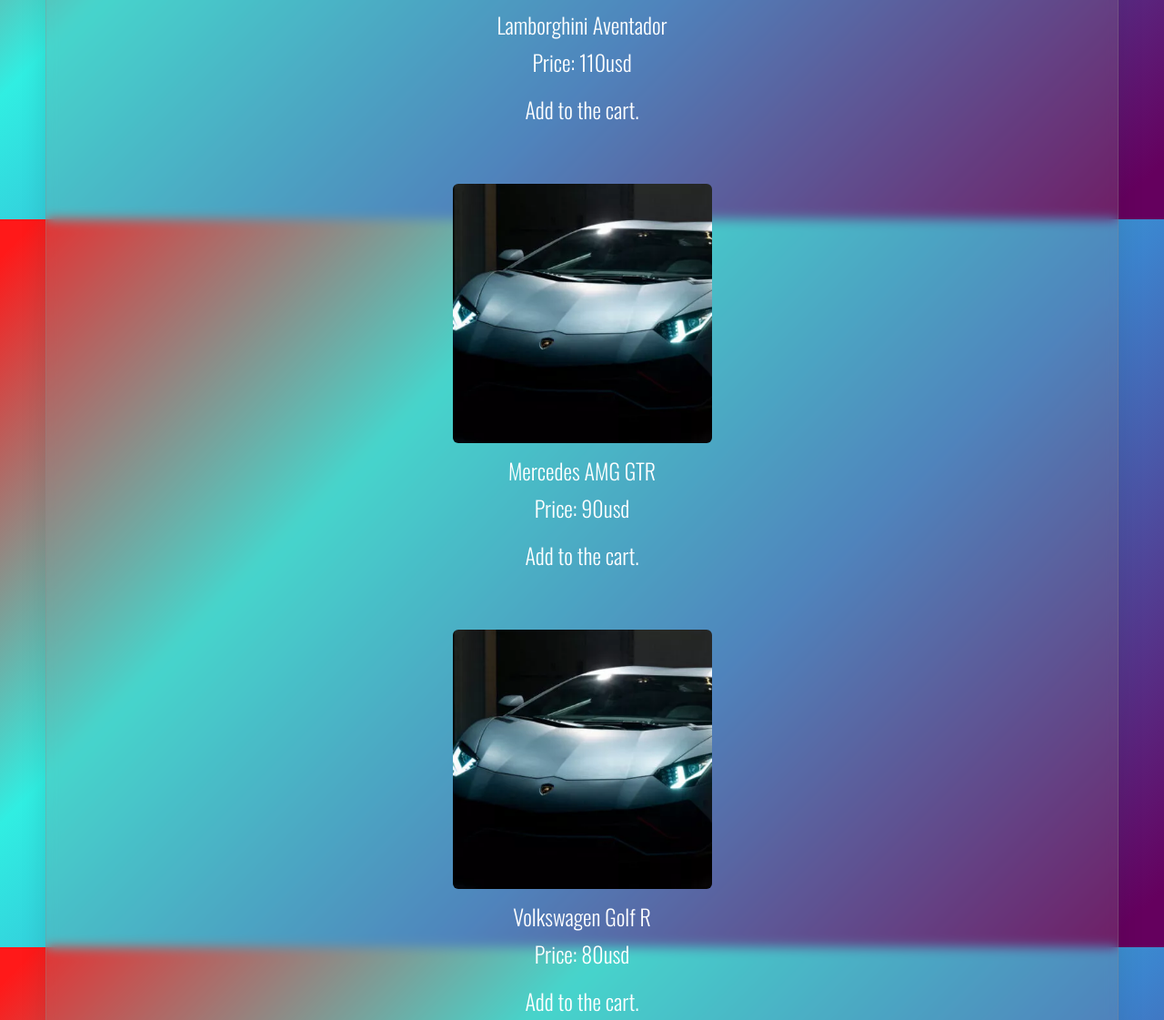
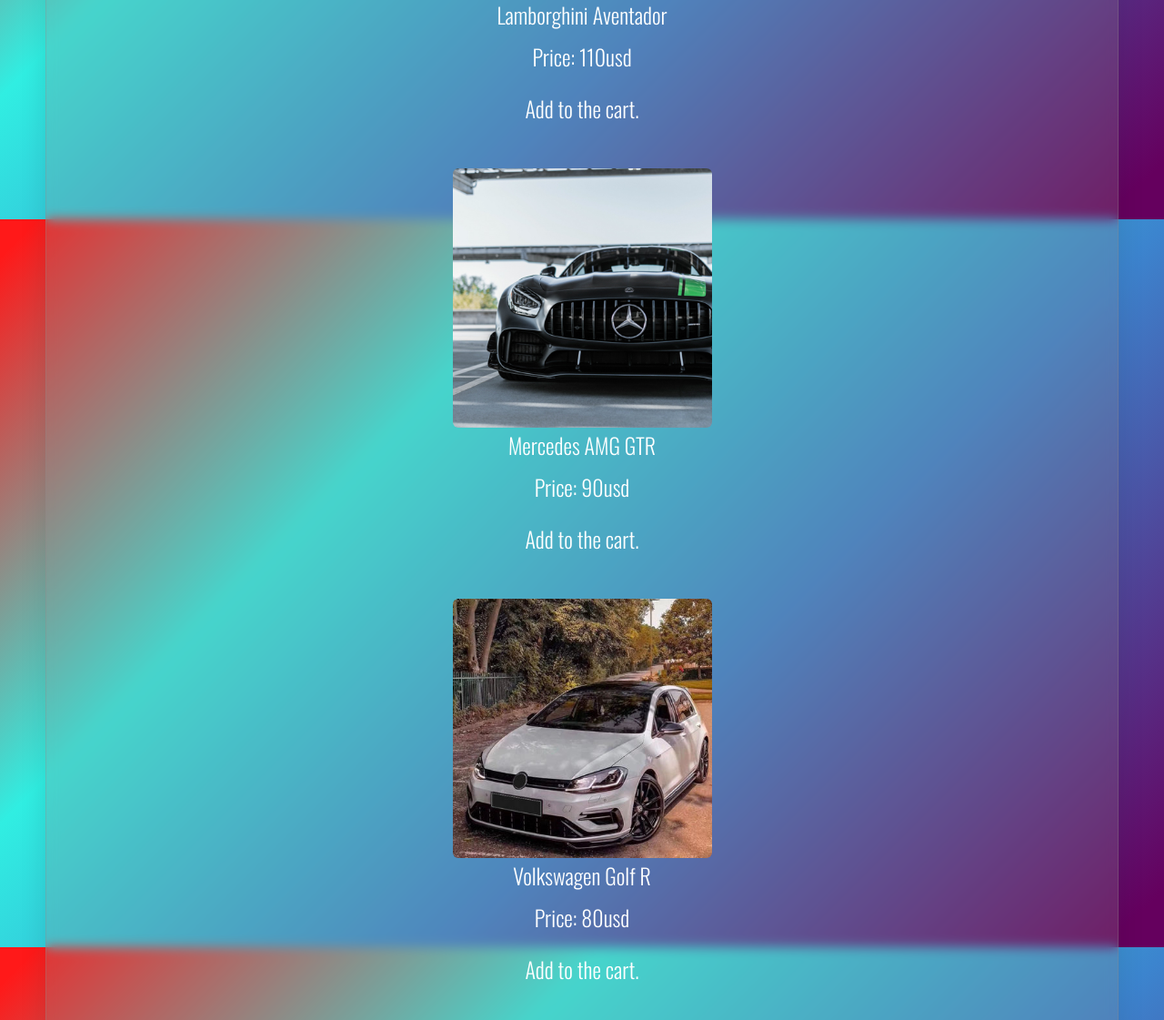
Before and after one commit to matica02/Entrega2Canda, a plain HTML site: page index.html in a window 1280 px wide. Shown: the part 1359-2480 px from the top of the page at 91% size. Drawn offline with nearby package versions, Linux system fonts and the light colour scheme.

Commit message:
commit 3

```diff
--- a/index.js
+++ b/index.js
@@ -20,21 +20,25 @@ const autos= [
     id: 1,
     nombre: "Lamborghini Aventador",
     precio: 110,
+    img: "./img/lamborghini.png"
 },
 {
     id: 2,
     nombre: "Mercedes AMG GTR",
     precio: 90,
+    img: "../img/mercedes.png"
 },
 {
     id: 3,
     nombre: "Volkswagen Golf R",
     precio: 80,
+    img: "../img/volkswagen.png"
 },
 {
     id: 4,
     nombre: "Porsche GT3RS",
     precio: 100,
+    img: "../img/porsche.png"
 },
 ];
 
@@ -44,7 +48,7 @@ function crearCards(){
     autos.forEach((auto) => {
         let contenedorAuto = document.createElement("div")
         contenedorAuto.innerHTML = `<div class="card cards-vw mx-auto col-sm-12 col-md-2 col-lg-2">
-        <img class="rounded" src="../img/lamborghini.png" alt="Lamborghini Aventador">
+        <img class="rounded" src="${auto.img}"
           <div class="card-body">
             <h3 class="card-text">${auto.nombre}</h3>
             <p class="card-text">Price: ${auto.precio}usd</p>
--- a/style.css
+++ b/style.css
@@ -119,6 +119,7 @@ footer p {
 .card-text {
   font-family: "Oswald", sans-serif;
   text-align: center;
+  margin-top: 5px;
 }
 
 .card-bmwaudi {
```
